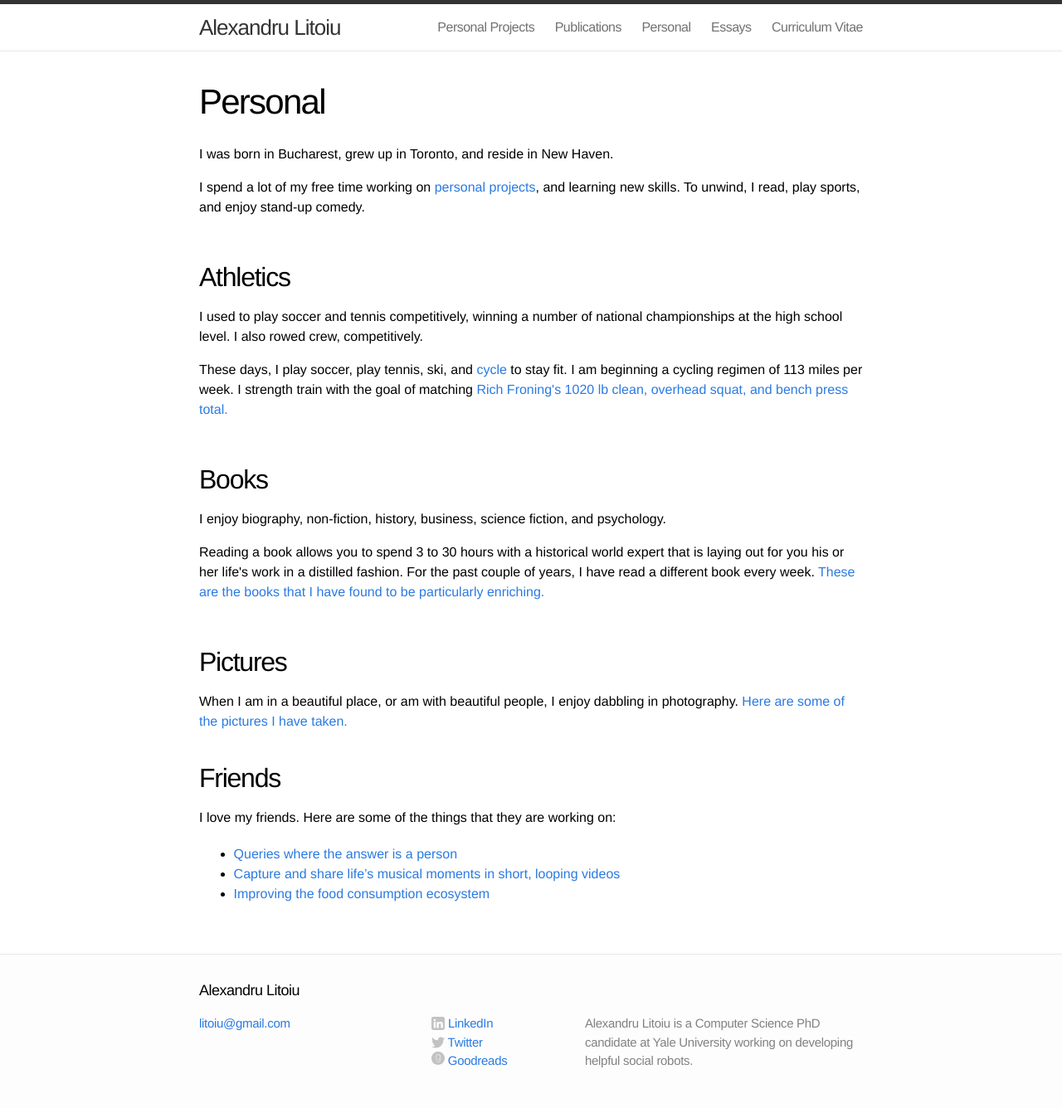
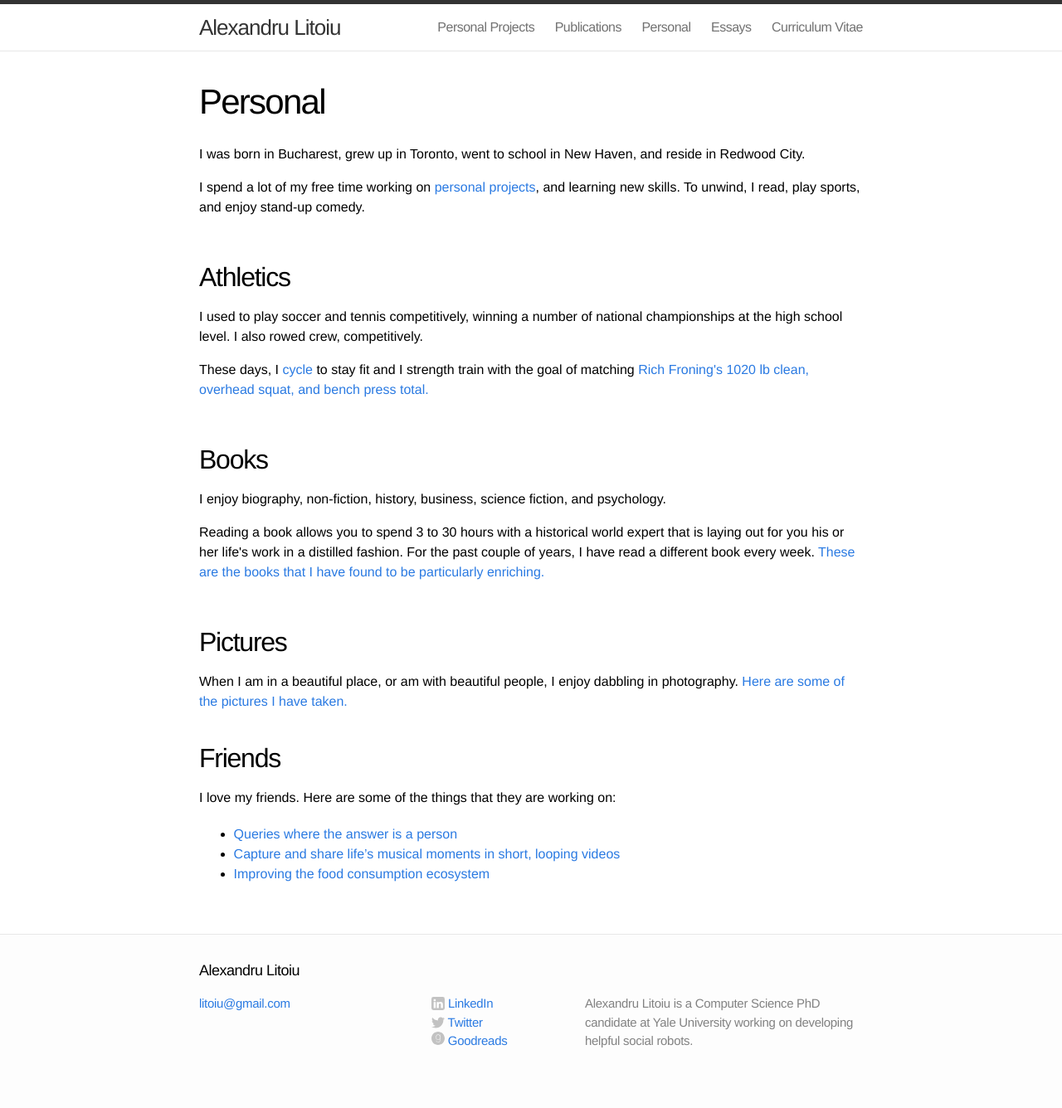
Before and after one commit to alitoiu/alitoiu.github.io, a Jekyll site: the page built from personal.md, in a window 1280 px wide. Shown: the whole page at 83% size. Built offline with Jekyll 4.4.1, drawn with Linux system fonts in a browser that asks for light colours; after the commit the page ends 1312 px from its top, so only the background shows below that.

Commit message:
Changed personal page

```diff
--- a/personal.md
+++ b/personal.md
@@ -13,7 +13,7 @@
 
 <div class="section">
 <p>
-I was born in Bucharest, grew up in Toronto, and reside in New Haven.
+I was born in Bucharest, grew up in Toronto, went to school in New Haven, and reside in Redwood City.
 </p>
 <p>
 I spend a lot of my free time working on <a href="/personal_projects">personal projects</a>, and learning new skills. To unwind, I read, play sports, and enjoy stand-up comedy.
@@ -28,7 +28,7 @@
 </p>
 
 <p>
-These days, I play soccer, play tennis, ski, and <a href="http://www.strava.com/athletes/alitoiu" target="_blank">cycle</a> to stay fit. I am beginning a cycling regimen of 113 miles per week. I strength train with the goal of matching <a href="http://youtu.be/0mlkVwZVPN8?t=4m43s" target="_blank">Rich Froning's 1020 lb clean, overhead squat, and bench press total.</a>
+These days, I <a href="http://www.strava.com/athletes/alitoiu" target="_blank">cycle</a> to stay fit and I strength train with the goal of matching <a href="http://youtu.be/0mlkVwZVPN8?t=4m43s" target="_blank">Rich Froning's 1020 lb clean, overhead squat, and bench press total.</a>
 </p>
 
 </div>
```
